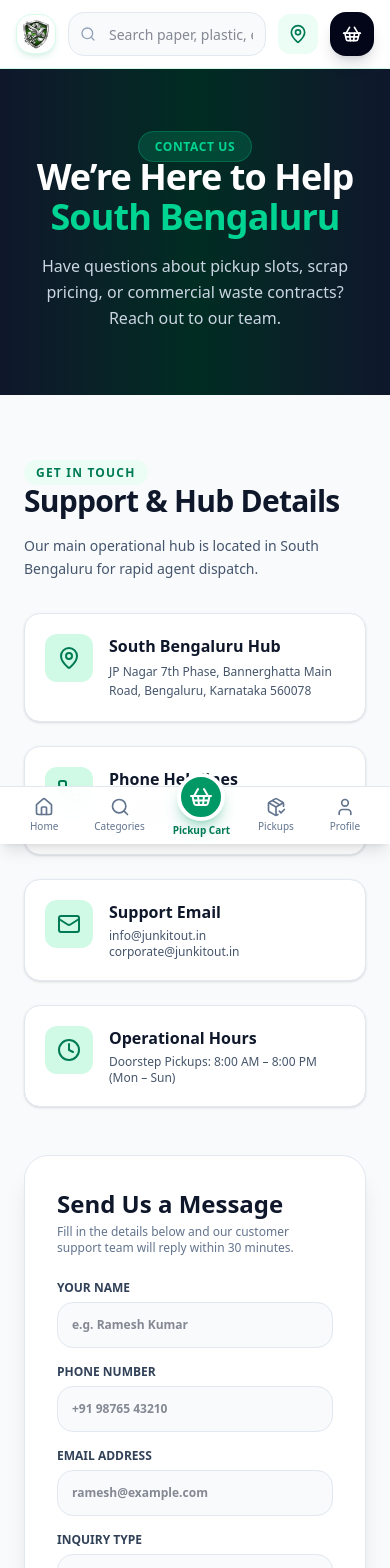
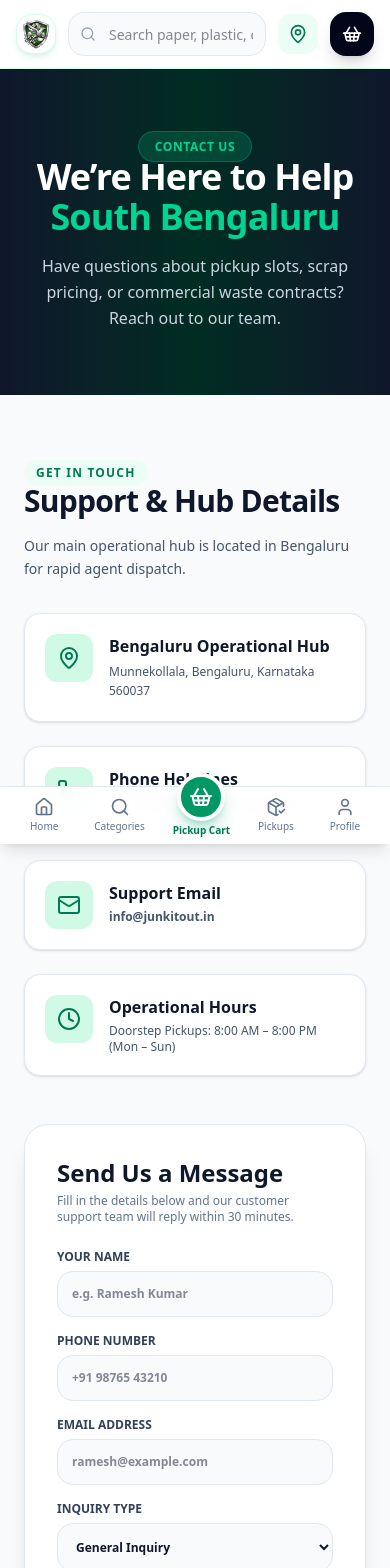
Before and after one commit to kirankumar001122/junk-it-out, a Next.js app: page /contact in a window 390 px wide. Shown: the top 1568 px of the page. Built offline with nearby package versions, Linux system fonts and the light colour scheme; no server answers.

Commit message:
fix(contact): unify official address and phone numbers consistently across customer touchpoints

```diff
--- a/app/admin/(dashboard)/settings/page.tsx
+++ b/app/admin/(dashboard)/settings/page.tsx
@@ -8,8 +8,8 @@
     companyName: 'Junk It Out Technologies Private Limited',
     dpiitNumber: 'DIPP265455',
     sector: 'Green Technology / Waste Management',
-    supportPhone: '+91 95918 83174 / +91 76762 72709',
-    supportEmail: 'support@junkitout.in',
+    supportPhone: '+91 7676272709 / +91 9591883174',
+    supportEmail: 'info@junkitout.in',
     dispatchSlaMinutes: 30,
     razorpayKeyId: 'rzp_live_JunkItOut2026',
     whatsappApiStatus: 'CONNECTED',
--- a/app/contact/page.tsx
+++ b/app/contact/page.tsx
@@ -47,7 +47,7 @@
               </span>
               <h2 className="text-3xl font-black text-slate-900 tracking-tight">Support & Hub Details</h2>
               <p className="text-slate-600 text-sm leading-relaxed">
-                Our main operational hub is located in South Bengaluru for rapid agent dispatch.
+                Our main operational hub is located in Bengaluru for rapid agent dispatch.
               </p>
             </div>
 
@@ -57,9 +57,9 @@
                   <MapPin className="w-6 h-6" />
                 </div>
                 <div>
-                  <h3 className="font-extrabold text-slate-900 text-base">South Bengaluru Hub</h3>
+                  <h3 className="font-extrabold text-slate-900 text-base">Bengaluru Operational Hub</h3>
                   <p className="text-xs text-slate-600 mt-1 leading-relaxed">
-                    JP Nagar 7th Phase, Bannerghatta Main Road, Bengaluru, Karnataka 560078
+                    Munnekollala, Bengaluru, Karnataka 560037
                   </p>
                 </div>
               </div>
@@ -70,9 +70,8 @@
                 </div>
                 <div>
                   <h3 className="font-extrabold text-slate-900 text-base">Phone Helplines</h3>
-                  <p className="text-xs text-slate-600 mt-1 leading-relaxed font-medium">
-                    +91 95918 83174 <br />
-                    +91 76762 72709
+                  <p className="text-xs text-slate-600 mt-1 leading-relaxed font-bold">
+                    +91 7676272709 / +91 9591883174
                   </p>
                 </div>
               </div>
@@ -83,9 +82,8 @@
                 </div>
                 <div>
                   <h3 className="font-extrabold text-slate-900 text-base">Support Email</h3>
-                  <p className="text-xs text-slate-600 mt-1">
-                    info@junkitout.in <br />
-                    corporate@junkitout.in
+                  <p className="text-xs text-slate-600 mt-1 font-bold">
+                    info@junkitout.in
                   </p>
                 </div>
               </div>
--- a/components/Footer.tsx
+++ b/components/Footer.tsx
@@ -80,11 +80,11 @@
             <div className="space-y-3 text-sm text-slate-400">
               <div className="flex items-start gap-2.5">
                 <MapPin className="w-4 h-4 text-emerald-400 shrink-0 mt-0.5" />
-                <span>Munnekolala, Bengaluru, Karnataka 560037</span>
+                <span>Munnekollala, Bengaluru, Karnataka 560037</span>
               </div>
               <div className="flex items-center gap-2.5">
                 <Phone className="w-4 h-4 text-emerald-400 shrink-0" />
-                <span>+91 95918 83174 / +91 76762 72709</span>
+                <span>+91 7676272709 / +91 9591883174</span>
               </div>
               <div className="flex items-center gap-2.5">
                 <Mail className="w-4 h-4 text-emerald-400 shrink-0" />
```
Also changed, not shown: 1 other file (tests, documents, lock files or other folders).
